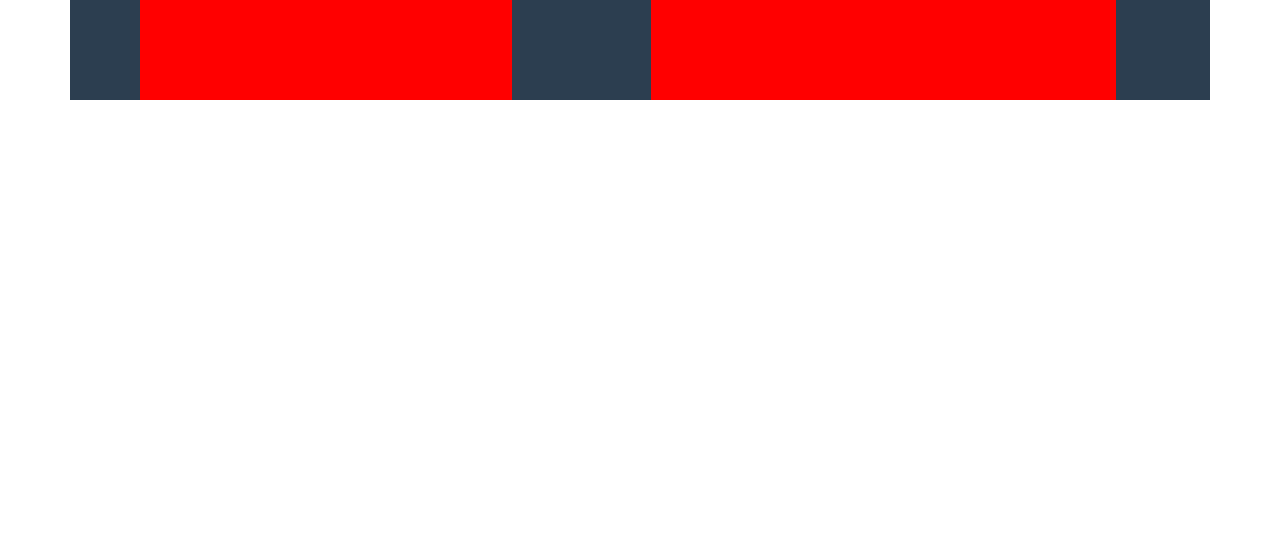
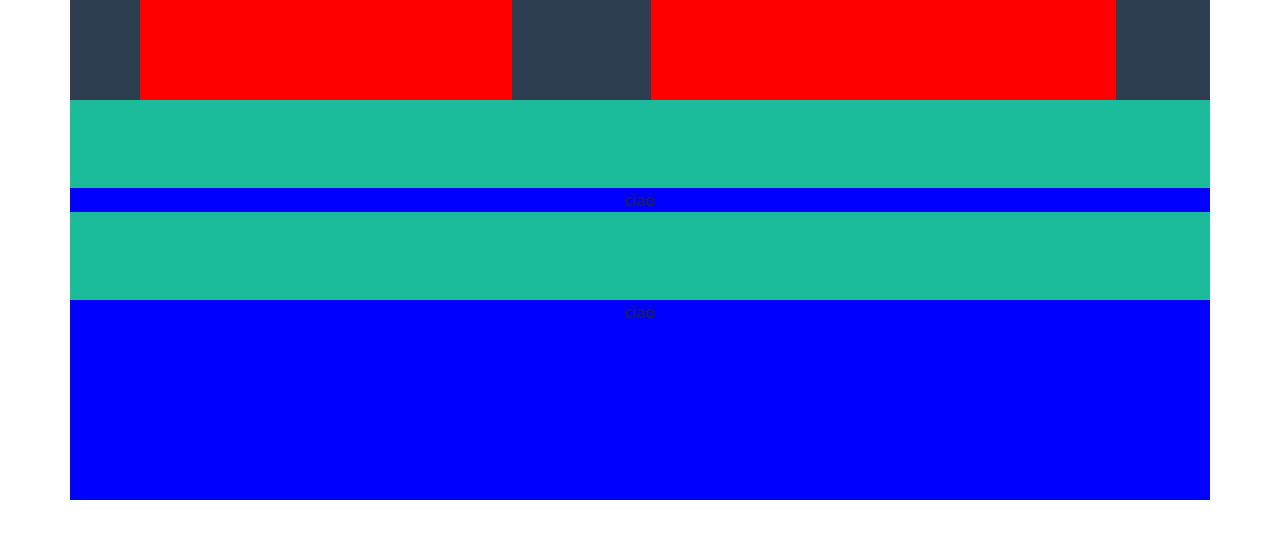
Before and after one commit to GianniPio/html-css-bootstrap-freelancer, a plain HTML site: page index.html in a window 1280 px wide. Drawn offline with nearby package versions, Linux system fonts and the light colour scheme.

Commit message:
Section introduction

```diff
--- a/css/style.css
+++ b/css/style.css
@@ -11,7 +11,18 @@ nav {
     height: 100px;
 }
 
-nav [class*="col-"] {
+nav [class*="col"] {
     background-color: red;
-    margin: 0;
 }
+
+section .row {
+    height: 400px;
+}
+
+section {
+    background-color: #1abc9c;
+}
+
+section [class*="col"] {
+    background-color: blue;
+}
--- a/index.html
+++ b/index.html
@@ -10,14 +10,34 @@
 </head>
 <body>
 
+    <!-- Contenitore principale -->
     <div class="container container-lg container-fluid">
 
+        <!-- Parte di navigazione -->
         <nav class="row">
             <div class="row justify-content-around">
+
+                <!-- Logo -->
                 <div class="col-4"></div>
+
+                <!-- Menù -->
                 <div class="col-1 col-lg-5"></div>
             </div>
         </nav>
+
+        <!-- Introduzione -->
+        <section class="row">
+
+            <div class="row gx-0">
+
+                <!-- Immagine -->
+                <div class="col-12 align-self-center text-center">ciao</div>
+
+                <!-- Testo -->
+                <div class="col-12 text-center">ciao</div>
+            </div>
+
+        </section>
 
 
 
```
